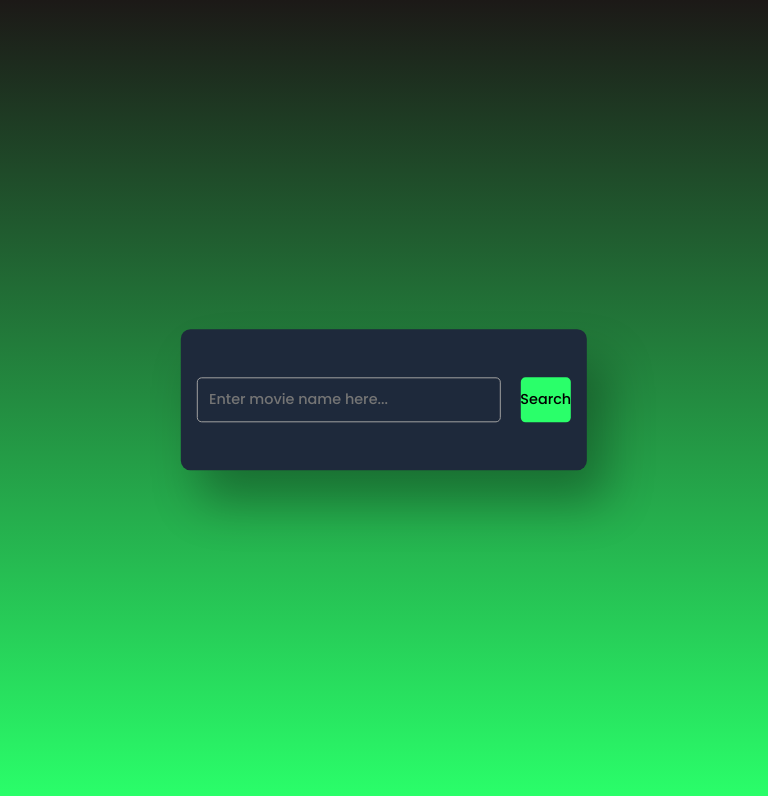
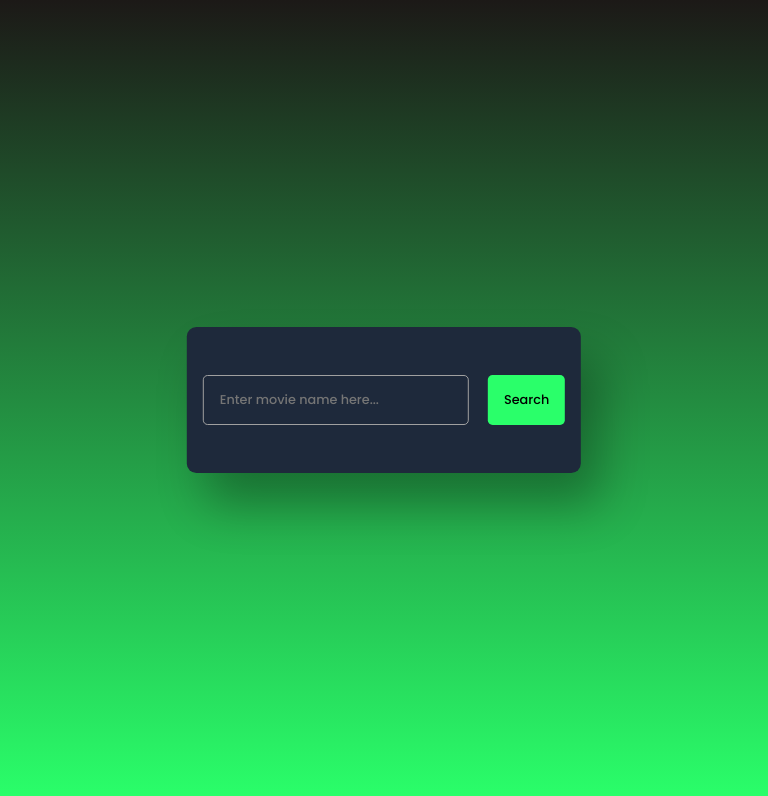
Before and after one commit to Vitorcastanhos/Movie-Guide-App, a plain HTML site: page index.html in a window 768 px wide. Drawn offline with Linux system fonts and the light colour scheme.

Commit message:
responsive+

```diff
--- a/index.html
+++ b/index.html
@@ -18,6 +18,7 @@
           type="text"
           id="movie-name"
           placeholder="Enter movie name here..."
+          onclick="getMovie();"
         />
         <button id="search-btn">Search</button>
       </div>
--- a/script.js
+++ b/script.js
@@ -67,5 +67,11 @@ let getMovie = () => {
   }
 };
 
-searchBtn.addEventListener("keyup", getMovie);
+searchBtn.addEventListener("click", getMovie);
 window.addEventListener("load", getMovie);
+
+movieNameRef.addEventListener("keydown", (event) => {
+  if (event.keyCode === 13) {
+    getMovie();
+  }
+});
--- a/style.css
+++ b/style.css
@@ -13,7 +13,7 @@ body {
 }
 
 .container {
-  font-size: 1.6rem;
+  font-size: 2rem;
   width: auto;
   padding: 3rem 1rem;
   background-color: #1e293b;
@@ -27,7 +27,7 @@ body {
 
 .search-container {
   display: grid;
-  grid-template-columns: 9fr 3fr;
+  grid-template-columns: 7fr 3fr;
   gap: 1.2rem;
 }
 
@@ -42,7 +42,7 @@ body {
   background-color: transparent;
   border: 1px solid #a0a0a0;
   color: #fff;
-  padding: 0.7rem;
+  padding-left: 1rem;
 }
 
 .search-container input:focus {
@@ -53,6 +53,7 @@ body {
   background-color: #2aff6a;
   border: none;
   cursor: pointer;
+  padding: 1rem;
 }
 
 #result {
@@ -110,7 +111,7 @@ h2 {
   justify-content: space-around;
 }
 
-.genre div{
+.genre div {
   border: 1px solid #a0a0a0;
   font-size: 0.75rem;
   padding: 0.4rem 1.6rem;
@@ -118,12 +119,12 @@ h2 {
   font-weight: 300;
 }
 
-h3{
+h3 {
   font-weight: 500;
   margin-top: 1.2rem;
 }
 
-p{
+p {
   font-size: 0.9rem;
   font-weight: 300;
   line-height: 1.8rem;
@@ -131,22 +132,31 @@ p{
   color: #a0a0a0;
 }
 
-.msg{
+.msg {
   text-align: center;
 }
 
 @media screen and (max-width: 1028px) {
-  .container{
-      font-size: 1.4rem;
+  .container {
+    font-size: 1.4rem;
   }
-  .poster{
-      margin: auto;
-      width: auto;
-      max-height: 10.8rem;
+  .poster {
+    margin: auto;
+    width: auto;
+    max-height: 10.8rem;
   }
 
-  .info{
-      grid-template-columns: 1fr;
+  .info {
+    grid-template-columns: 1fr;
   }
 
+  @media screen and (min-width: 400px) {
+    .search-container input,
+    .search-container button {
+      font-size: 0.8rem;
+      border-radius: 0.3rem;
+      padding-left: 1rem;
+      padding: auto;
+    }
+  }
 }
```
